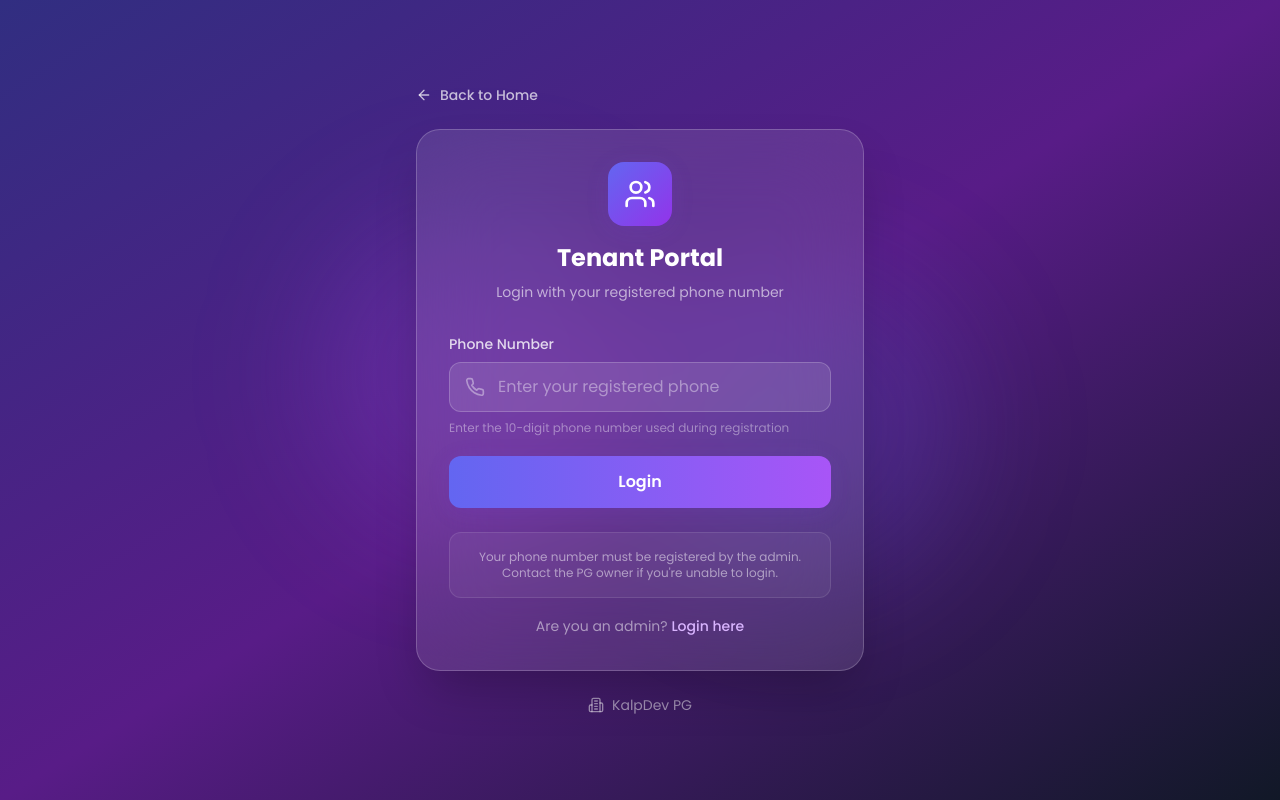
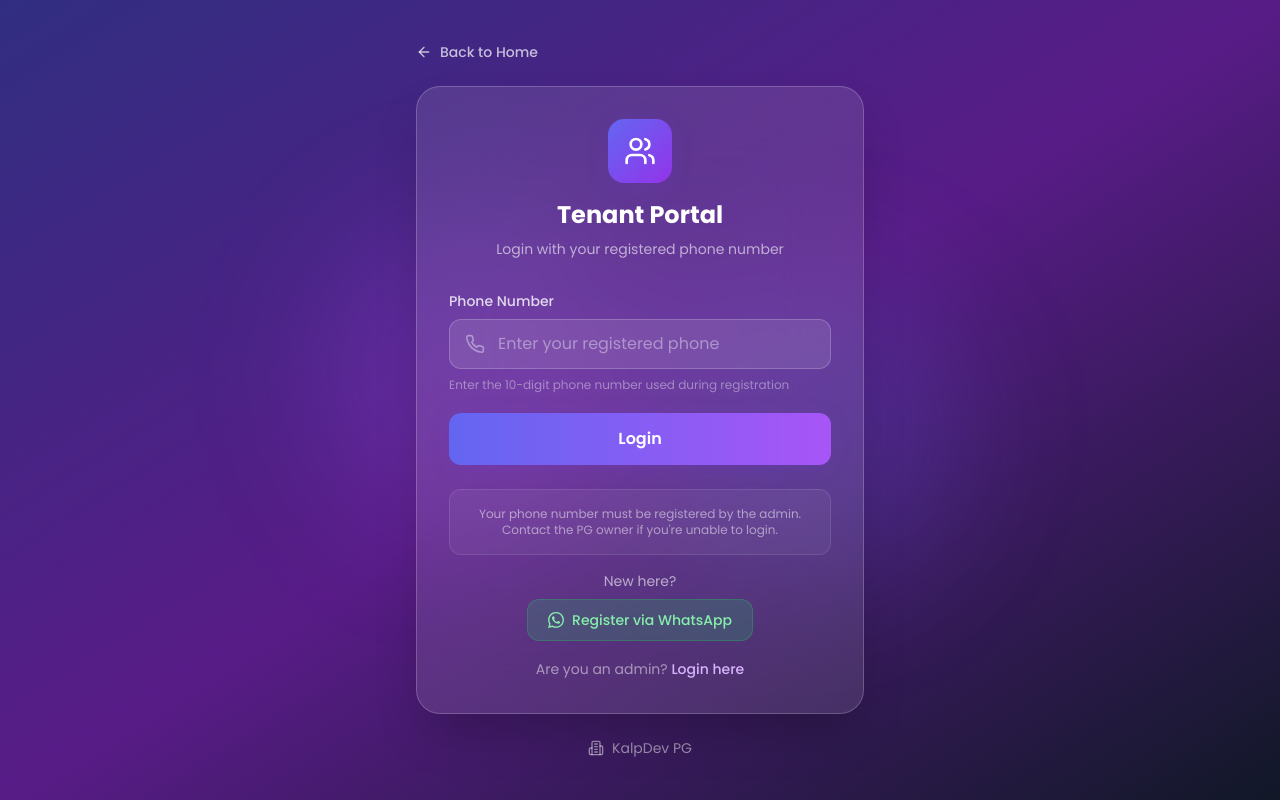
Before and after one commit to sjaiswal210-beep/kalpdevpgpune, a React (Vite) app: page /student/login in a window 1280 px wide. Built offline with nearby package versions, Linux system fonts and the light colour scheme; no server answers; the database is empty.

Commit message:
Add Register via WhatsApp button on tenant login page

```diff
--- a/src/pages/StudentLogin.jsx
+++ b/src/pages/StudentLogin.jsx
@@ -120,6 +120,20 @@
             </p>
           </div>
 
+          {/* Register */}
+          <div className="mt-4 text-center">
+            <p className="text-sm text-white/60 mb-2">New here?</p>
+            <a
+              href="https://wa.me/917350785606?text=Hi%2C%20I%20want%20to%20register%20as%20a%20tenant%20at%20KalpDev%20PG.%20Please%20add%20me."
+              target="_blank"
+              rel="noreferrer"
+              className="inline-flex items-center gap-2 px-5 py-2.5 bg-green-500/20 border border-green-500/30 text-green-300 rounded-xl text-sm font-medium hover:bg-green-500/30 transition"
+            >
+              <svg className="w-4 h-4" fill="currentColor" viewBox="0 0 24 24"><path d="M17.472 14.382c-.297-.149-1.758-.867-2.03-.967-.273-.099-.471-.148-.67.15-.197.297-.767.966-.94 1.164-.173.199-.347.223-.644.075-.297-.15-1.255-.463-2.39-1.475-.883-.788-1.48-1.761-1.653-2.059-.173-.297-.018-.458.13-.606.134-.133.298-.347.446-.52.149-.174.198-.298.298-.497.099-.198.05-.371-.025-.52-.075-.149-.669-1.612-.916-2.207-.242-.579-.487-.5-.669-.51-.173-.008-.371-.01-.57-.01-.198 0-.52.074-.792.372-.272.297-1.04 1.016-1.04 2.479 0 1.462 1.065 2.875 1.213 3.074.149.198 2.096 3.2 5.077 4.487.709.306 1.262.489 1.694.625.712.227 1.36.195 1.871.118.571-.085 1.758-.719 2.006-1.413.248-.694.248-1.289.173-1.413-.074-.124-.272-.198-.57-.347m-5.421 7.403h-.004a9.87 9.87 0 01-5.031-1.378l-.361-.214-3.741.982.998-3.648-.235-.374a9.86 9.86 0 01-1.51-5.26c.001-5.45 4.436-9.884 9.888-9.884 2.64 0 5.122 1.03 6.988 2.898a9.825 9.825 0 012.893 6.994c-.003 5.45-4.437 9.884-9.885 9.884m8.413-18.297A11.815 11.815 0 0012.05 0C5.495 0 .16 5.335.157 11.892c0 2.096.547 4.142 1.588 5.945L.057 24l6.305-1.654a11.882 11.882 0 005.683 1.448h.005c6.554 0 11.89-5.335 11.893-11.893a11.821 11.821 0 00-3.48-8.413z"/></svg>
+              Register via WhatsApp
+            </a>
+          </div>
+
           {/* Admin link */}
           <div className="mt-4 text-center">
             <Link to="/admin/login" className="text-sm text-white/50 hover:text-white/80 transition">
```
